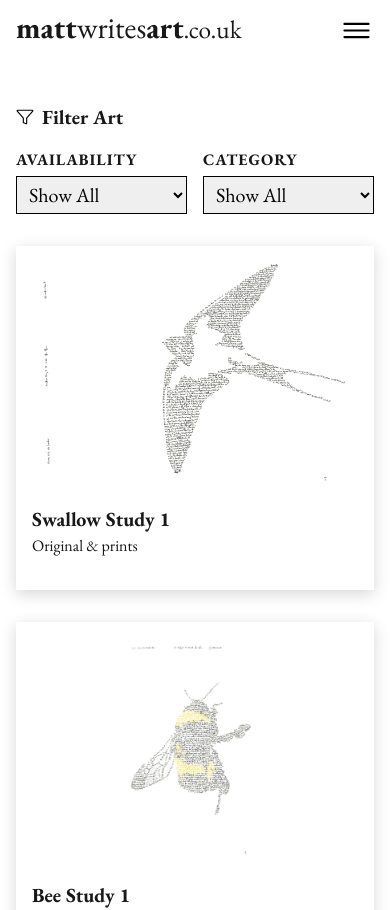
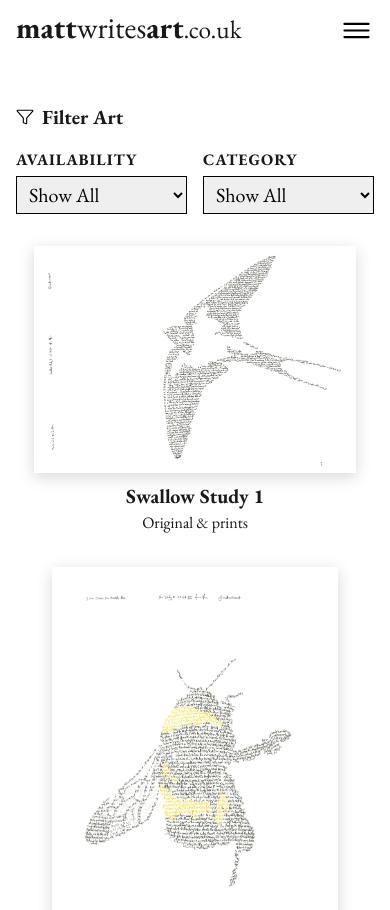
Before and after one commit to AngusMacrae/mattwritesart, a React (Create React App) app: page /art in a window 390 px wide. Shown: the top 910 px of the page. Built offline with nearby package versions, Linux system fonts and the light colour scheme.

Commit message:
Redesign art gallery

```diff
--- a/src/components/App.css
+++ b/src/components/App.css
@@ -506,7 +506,8 @@ main .btn.btn-secondary {
 .art-gallery__gallery {
   display: grid;
   grid-template-columns: repeat(auto-fit, minmax(250px, 1fr));
-  gap: 2rem;
+  column-gap: 1rem;
+  row-gap: 2rem;
 }
 
 @media (max-width: 850px) {
@@ -532,31 +533,34 @@ main .btn.btn-secondary {
 }
 
 .art-gallery__item {
+  justify-self: center;
+  align-self: center;
+  text-align: center;
+  position: relative;
+}
+
+.art-gallery__item a {
+  display: flex;
+  flex-direction: column;
+  align-items: center;
+  transition: transform 0.2s;
+}
+
+.art-gallery__item a:hover {
+  text-decoration: none;
+  transform: scale(1.02);
+}
+
+.art-gallery__item--img {
+  max-height: 320px;
+  max-width: 90%;
   -webkit-box-shadow: 0px 4px 15px 0px rgba(0, 0, 0, 0.16);
   -moz-box-shadow: 0px 4px 15px 0px rgba(0, 0, 0, 0.16);
   box-shadow: 0px 4px 15px 0px rgba(0, 0, 0, 0.16);
-  position: relative;
-  transition: transform 0.2s;
-}
-
-.art-gallery__item:hover {
-  transform: scale(1.02);
-}
-
-.art-gallery__item--img-container {
-  height: 250px;
-  display: flex;
-  justify-content: center;
-  align-items: center;
-  padding: 0.5rem;
-}
-
-.art-gallery__item--img-container img {
-  max-height: 100%;
 }
 
 .art-gallery__item--content {
-  padding: 0.5rem 1rem 2rem;
+  padding-top: 0.5rem;
 }
 
 .art-gallery__item h3 {
@@ -567,16 +571,11 @@ main .btn.btn-secondary {
   font-size: 1rem;
 }
 
-.art-gallery__item .btn {
-  position: absolute;
-  right: 1rem;
-  bottom: -0.8rem;
-  padding: 0.3rem 0.8rem;
-  display: none;
-}
-
-.art-gallery__item:hover .btn {
-  display: block;
+@media (max-width: 530px) {
+  .art-gallery__item--img {
+    max-height: 450px;
+    max-width: 90%;
+  }
 }
 
 .art-details {
--- a/src/components/ArtGallery/ArtGalleryItem.js
+++ b/src/components/ArtGallery/ArtGalleryItem.js
@@ -3,15 +3,12 @@ import { Link } from 'react-router-dom';
 export default function ArtGalleryItem({ artwork }) {
   return (
     <li className='art-gallery__item'>
-      <div className='art-gallery__item--img-container'>
-        <img src={`/art-images/${artwork.slug}.png`} alt='' />
-      </div>
-      <div className='art-gallery__item--content'>
-        <h3>{artwork.name}</h3>
-        <p className='art-gallery__item__availability'>{!artwork.original && !artwork.prints ? 'Unavailable' : !artwork.original && artwork.prints ? 'Prints' : artwork.original && artwork.prints ? 'Original & prints' : 'Original'}</p>
-      </div>
-      <Link to={`/art/${artwork.slug}`} className='btn'>
-        View
+      <Link to={`/art/${artwork.slug}`}>
+        <img className='art-gallery__item--img' src={`/art-images/${artwork.slug}.png`} alt='' />
+        <div className='art-gallery__item--content'>
+          <h3>{artwork.name}</h3>
+          <p className='art-gallery__item__availability'>{!artwork.original && !artwork.prints ? 'Unavailable' : !artwork.original && artwork.prints ? 'Prints' : artwork.original && artwork.prints ? 'Original & prints' : 'Original'}</p>
+        </div>
       </Link>
     </li>
   );
```
